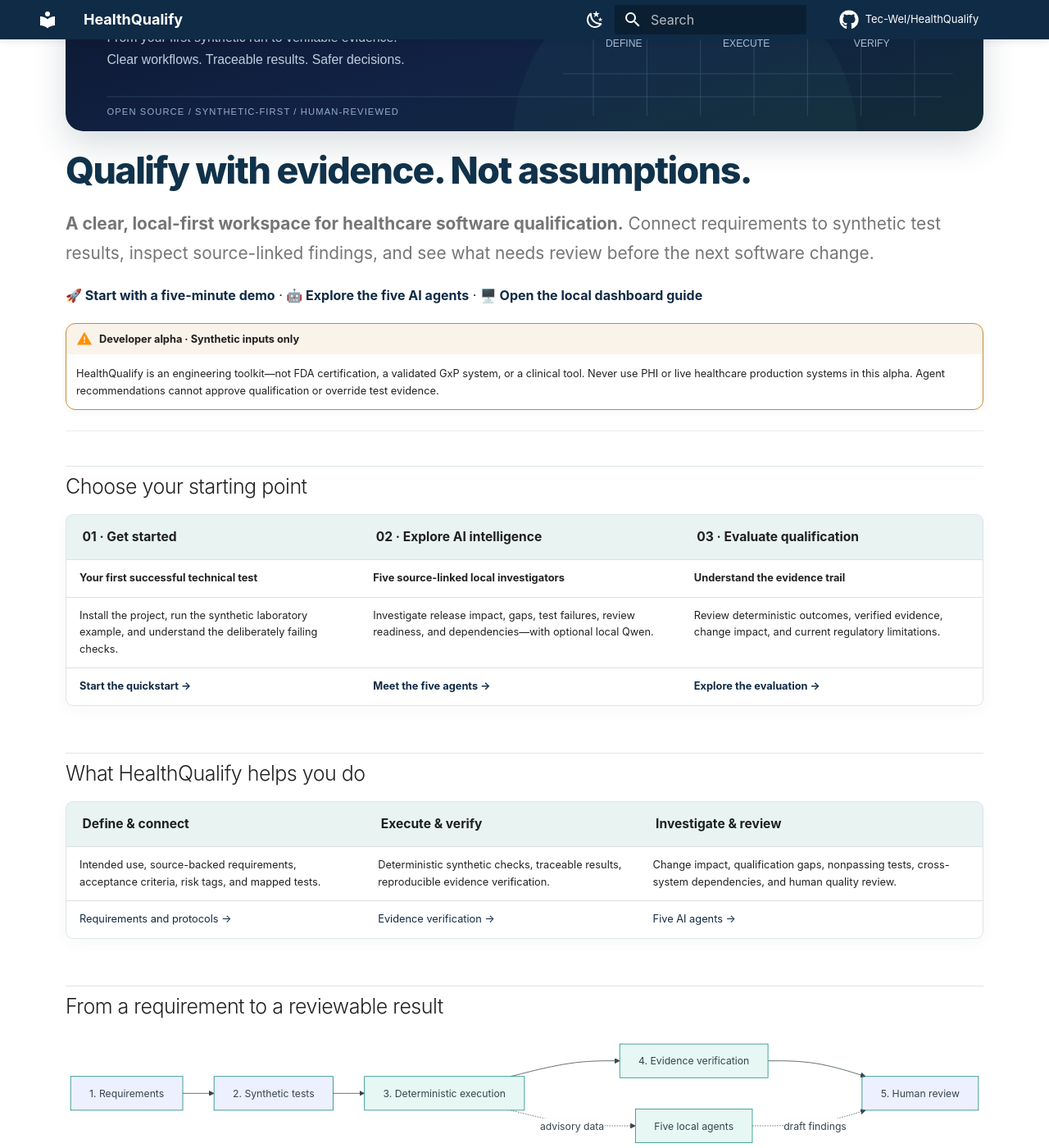
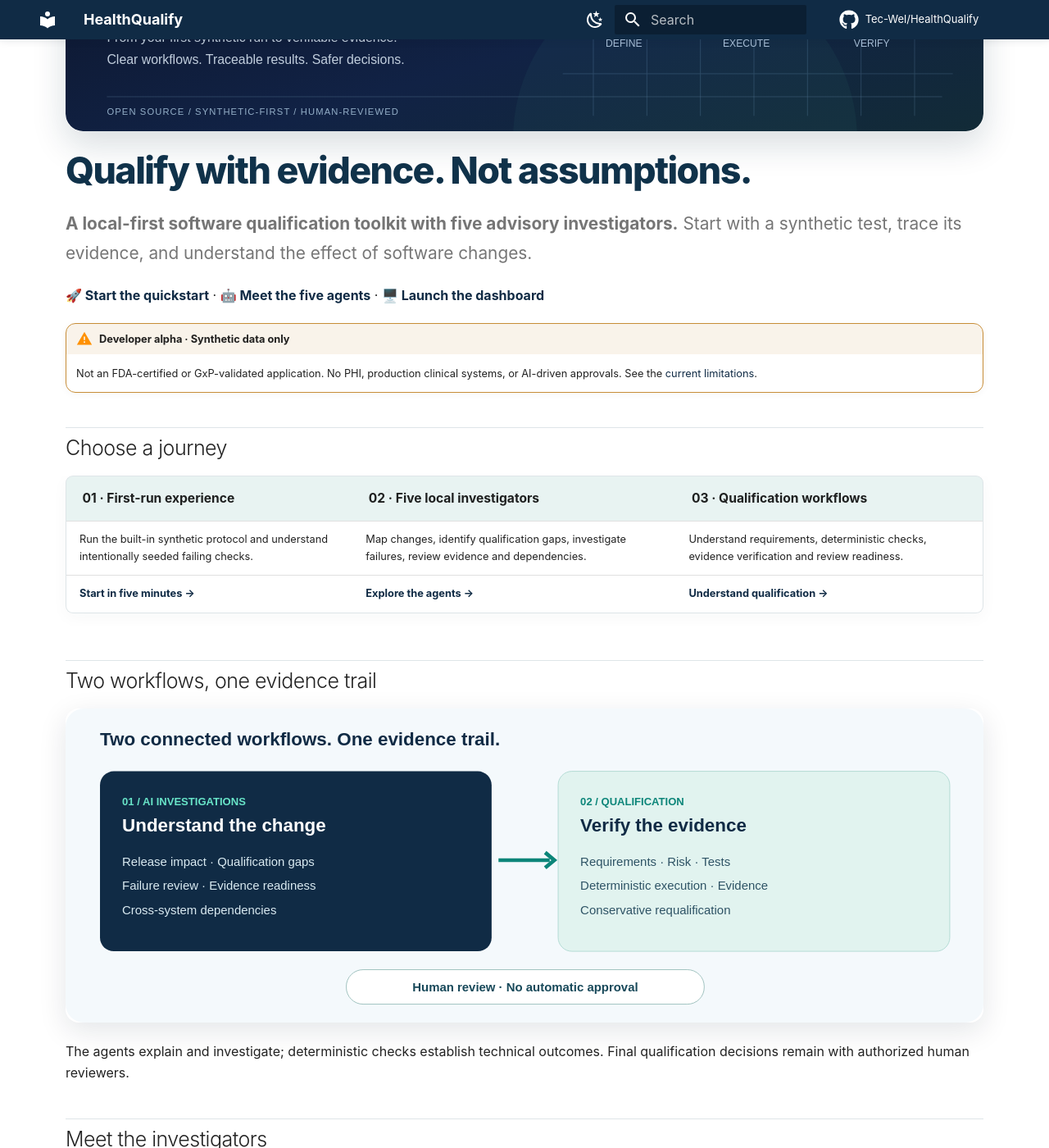
Before and after one commit to Tec-Wel/HealthQualify, an MkDocs documentation site: the page built from docs/index.md, in a window 1280 px wide and 1400 px high, scrolled down 352 px. Shown: the whole window at 82% size. Built offline with MkDocs 1.6.1 and Material for MkDocs 9.7.7, drawn with Linux system fonts in a browser that asks for light colours; comment, search, counter and statistics services are not loaded; some of the changed text lies outside the part shown.

Commit message:
Add task-first documentation landing with visual agent gallery and contributor paths

````diff
--- a/docs/index.md
+++ b/docs/index.md
@@ -8,63 +8,54 @@ hide:
 
 # Qualify with evidence. Not assumptions.
 
-**A clear, local-first workspace for healthcare software qualification.** Connect requirements to synthetic test results, inspect source-linked findings, and see what needs review before the next software change.
+**A local-first software qualification toolkit with five advisory investigators.** Start with a synthetic test, trace its evidence, and understand the effect of software changes.
 
-**[🚀 Start with a five-minute demo](GETTING_STARTED.md)** · **[🤖 Explore the five AI agents](AI_AGENTS_GUIDE.md)** · **[🖥️ Open the local dashboard guide](AI_AGENT_DASHBOARD.md)**
+**[🚀 Start the quickstart](GETTING_STARTED.md)** · **[🤖 Meet the five agents](AI_AGENTS_GUIDE.md)** · **[🖥️ Launch the dashboard](AI_AGENT_DASHBOARD.md)**
 
-!!! warning "Developer alpha · Synthetic inputs only"
-    HealthQualify is an engineering toolkit—not FDA certification, a validated GxP system, or a clinical tool. Never use PHI or live healthcare production systems in this alpha. Agent recommendations cannot approve qualification or override test evidence.
+!!! warning "Developer alpha · Synthetic data only"
+    Not an FDA-certified or GxP-validated application. No PHI, production clinical systems, or AI-driven approvals. See the [current limitations](SECURITY_AND_LIMITATIONS.md).
 
----
+## Choose a journey
 
-## Choose your starting point
+| **01 · First-run experience** | **02 · Five local investigators** | **03 · Qualification workflows** |
+| :--- | :--- | :--- |
+| Run the built-in synthetic protocol and understand intentionally seeded failing checks. | Map changes, identify qualification gaps, investigate failures, review evidence and dependencies. | Understand requirements, deterministic checks, evidence verification and review readiness. |
+| [**Start in five minutes →**](GETTING_STARTED.md) | [**Explore the agents →**](AI_AGENTS_GUIDE.md) | [**Understand qualification →**](USER_GUIDE.md) |
 
-| **01 · Get started** | **02 · Explore AI intelligence** | **03 · Evaluate qualification** |
+## Two workflows, one evidence trail
+
+![HealthQualify two complementary workflows](assets/visual-product-areas.svg)
+
+The agents explain and investigate; deterministic checks establish technical outcomes. Final qualification decisions remain with authorized human reviewers.
+
+## Meet the investigators
+
+| | | |
 | :--- | :--- | :--- |
-| **Your first successful technical test** | **Five source-linked local investigators** | **Understand the evidence trail** |
-| Install the project, run the synthetic laboratory example, and understand the deliberately failing checks. | Investigate release impact, gaps, test failures, review readiness, and dependencies—with optional local Qwen. | Review deterministic outcomes, verified evidence, change impact, and current regulatory limitations. |
-| **[Start the quickstart →](GETTING_STARTED.md)** | **[Meet the five agents →](AI_AGENTS_GUIDE.md)** | **[Explore the evaluation →](EVALUATION_GUIDE.md)** |
+| [![Release Impact](assets/agent-release-impact.svg)](AI_AGENTS_GUIDE.md) | [![Gap Hunter](assets/agent-gap-hunter.svg)](AI_AGENTS_GUIDE.md) | [![Failure Investigation](assets/agent-failure-investigation.svg)](AI_AGENTS_GUIDE.md) |
+| [![QA Readiness](assets/agent-qa-readiness.svg)](AI_AGENTS_GUIDE.md) | [![System Dependencies](assets/agent-dependency-investigator.svg)](AI_AGENTS_GUIDE.md) | **Run locally**<br>Default: deterministic, no model required.<br>[**Agent command guide →**](AI_AGENTS_GUIDE.md) |
 
-## What HealthQualify helps you do
-
-| **Define & connect** | **Execute & verify** | **Investigate & review** |
-| :--- | :--- | :--- |
-| Intended use, source-backed requirements, acceptance criteria, risk tags, and mapped tests. | Deterministic synthetic checks, traceable results, reproducible evidence verification. | Change impact, qualification gaps, nonpassing tests, cross-system dependencies, and human quality review. |
-| [Requirements and protocols →](CONFIGURATION.md) | [Evidence verification →](VERIFICATION_GUIDE.md) | [Five AI agents →](AI_AGENTS_GUIDE.md) |
-
-## From a requirement to a reviewable result
-
-```mermaid
-flowchart LR
-  A["1. Requirements"] --> B["2. Synthetic tests"]
-  B --> C["3. Deterministic execution"]
-  C --> D["4. Evidence verification"]
-  D --> E["5. Human review"]
-  C -. "advisory data" .-> F["Five local agents"]
-  F -. "draft findings" .-> E
-  classDef core fill:#e7f7f4,stroke:#138b7f,color:#123f3a
-  class C,D,F core
-```
-
-The agents investigate. The deterministic engine records test outcomes. Authorized people make final qualification decisions.
-
-## Try it locally
-
-Run from the HealthQualify repository root. Python 3.10+ is required.
+## Try it now
 
 ```bash
 git clone https://github.com/Tec-Wel/HealthQualify.git
 cd HealthQualify
 python -m unittest tests.test_agents tests.test_agent_orchestrator -v
-
-# Run a local, no-LLM qualification-gap investigation
 python -m healthqualify.agentcli gap-hunter examples/synthetic_lis_v3/protocol.json
 ```
 
-**Want the browser experience?** [Set up the local dashboard →](AI_AGENT_DASHBOARD.md). Prefer the full documentation library? [Browse every guide →](DOCUMENTATION_INDEX.md).
+For the UI, follow the [local dashboard setup](AI_AGENT_DASHBOARD.md). For a full synthetic qualification run, follow the [end-to-end workflow](END_TO_END_WORKFLOW.md).
+
+## Documentation paths
+
+| **Use** | **Extend** | **Trust & review** |
+| :--- | :--- | :--- |
+| [Installation](INSTALLATION.md) | [Developer architecture](DEVELOPER_ARCHITECTURE.md) | [Security model](SECURITY_MODEL.md) |
+| [End-to-end workflow](END_TO_END_WORKFLOW.md) | [Testing & CI](TESTING_AND_CI.md) | [Production limitations](PRODUCTION_READINESS_CHECKLIST.md) |
+| [Documentation library](DOCUMENTATION_INDEX.md) | [Contributor visual guide](CONTRIBUTOR_VISUAL_GUIDE.md) | [Evidence verification](VERIFICATION_GUIDE.md) |
 
 ---
 
-**Local first · AI optional · Synthetic only · Human-reviewed decisions**
+**Evidence first · AI optional · Local default · Human accountable**
 
-[GitHub repository](https://github.com/Tec-Wel/HealthQualify) · [Installation](INSTALLATION.md) · [Security model](SECURITY_MODEL.md) · [Contributing](https://github.com/Tec-Wel/HealthQualify/blob/main/CONTRIBUTING.md)
+[Repository](https://github.com/Tec-Wel/HealthQualify) · [Visual design system](DESIGN_GUIDELINES.md) · [Screenshot guide](VISUAL_ASSETS_GUIDE.md)
````
